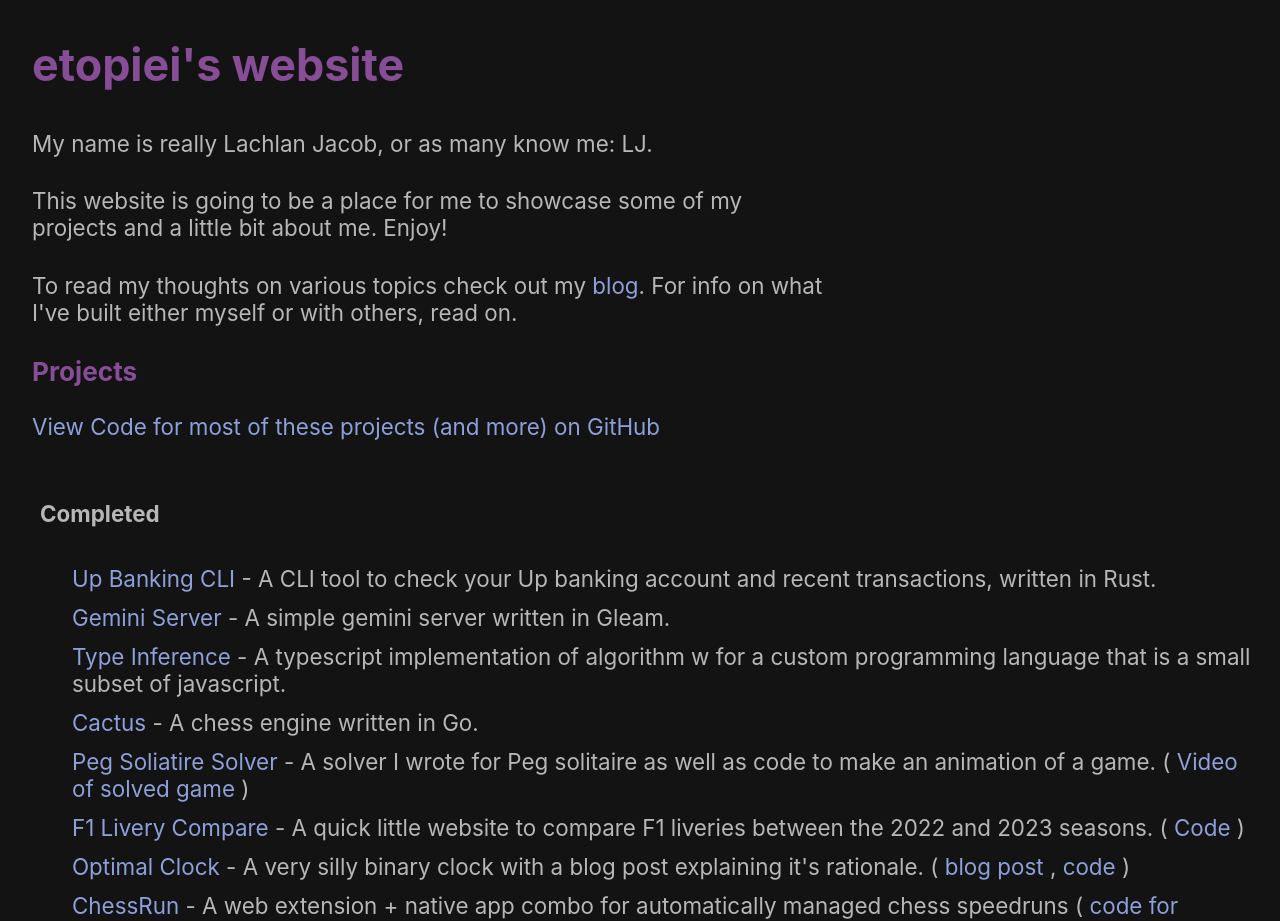
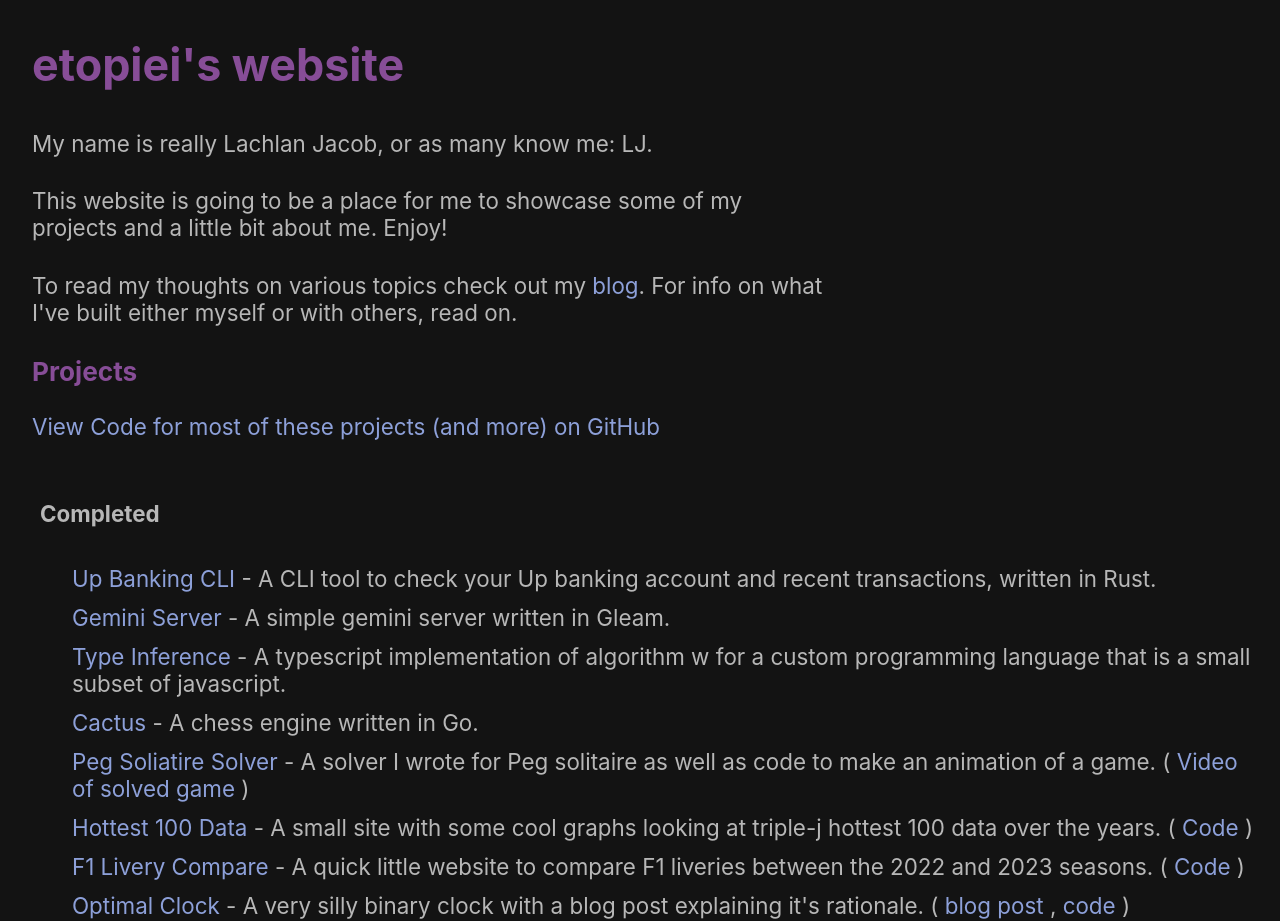
Before and after one commit to etopiei/website, a Svelte app: page / in a window 1280 px wide. Shown: the top 921 px of the page. Built offline with nearby package versions, Linux system fonts and the light colour scheme.

Commit message:
Add hottest 100 project to website.

```diff
--- a/src/project_data.js
+++ b/src/project_data.js
@@ -29,6 +29,17 @@ export const projectData = [
             {
                 text: "Video of solved game",
                 link: "https://youtu.be/xN28KUunDXk",
+            }
+        ]
+    },
+    {
+        name: "Hottest 100 Data",
+        description: "A small site with some cool graphs looking at triple-j hottest 100 data over the years.",
+        mainLink: "https://hottest100.etopiei.com/",
+        extraLinks: [
+            {
+                text: "Code",
+                link: "https://github.com/etopiei/hottest-100/",
             }
         ]
     },
```
